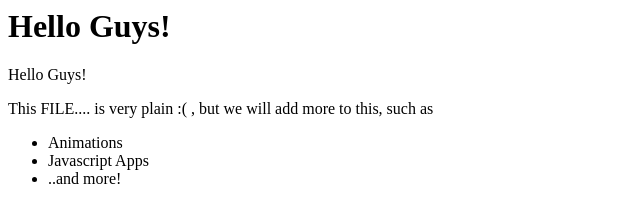
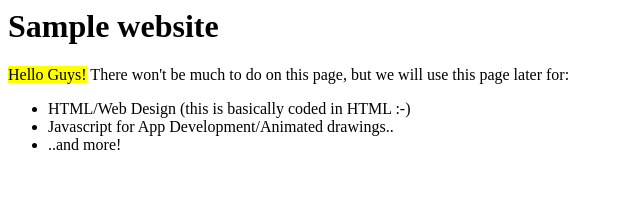
Before and after one commit to patricks-lab/websiteold, a plain HTML site: page index.html in a window 1280 px wide. Shown: the whole page, without its empty margins (0-640 px from the left). Drawn offline with Linux system fonts and the light colour scheme.

Commit message:
Update index.html

```diff
--- a/index.html
+++ b/index.html
@@ -1,15 +1,23 @@
 <html>
 <head>
-<h1>Hello Guys!</h1>
+<h1>Sample website</h1>
+<style>
+span.highlight {
+    background-color: yellow;
+}
+</style>
 </head>
 
 <body>
 
-<p>Hello Guys!</p>
-<p>This FILE.... is very plain :( , but we will add more to this, such as</p>
+<p>
+<span class = "highlight">Hello Guys!</span>
+There won't be much to do on this page, but we will use this page later for:
+</p>
+
 <ul>
-  <li>Animations</li>
-  <li>Javascript Apps</li>
+  <li>HTML/Web Design (this is basically coded in HTML :-) </li>
+  <li>Javascript for App Development/Animated drawings..</li>
   <li>..and more!</li>
 </ul>
 </body>
```
